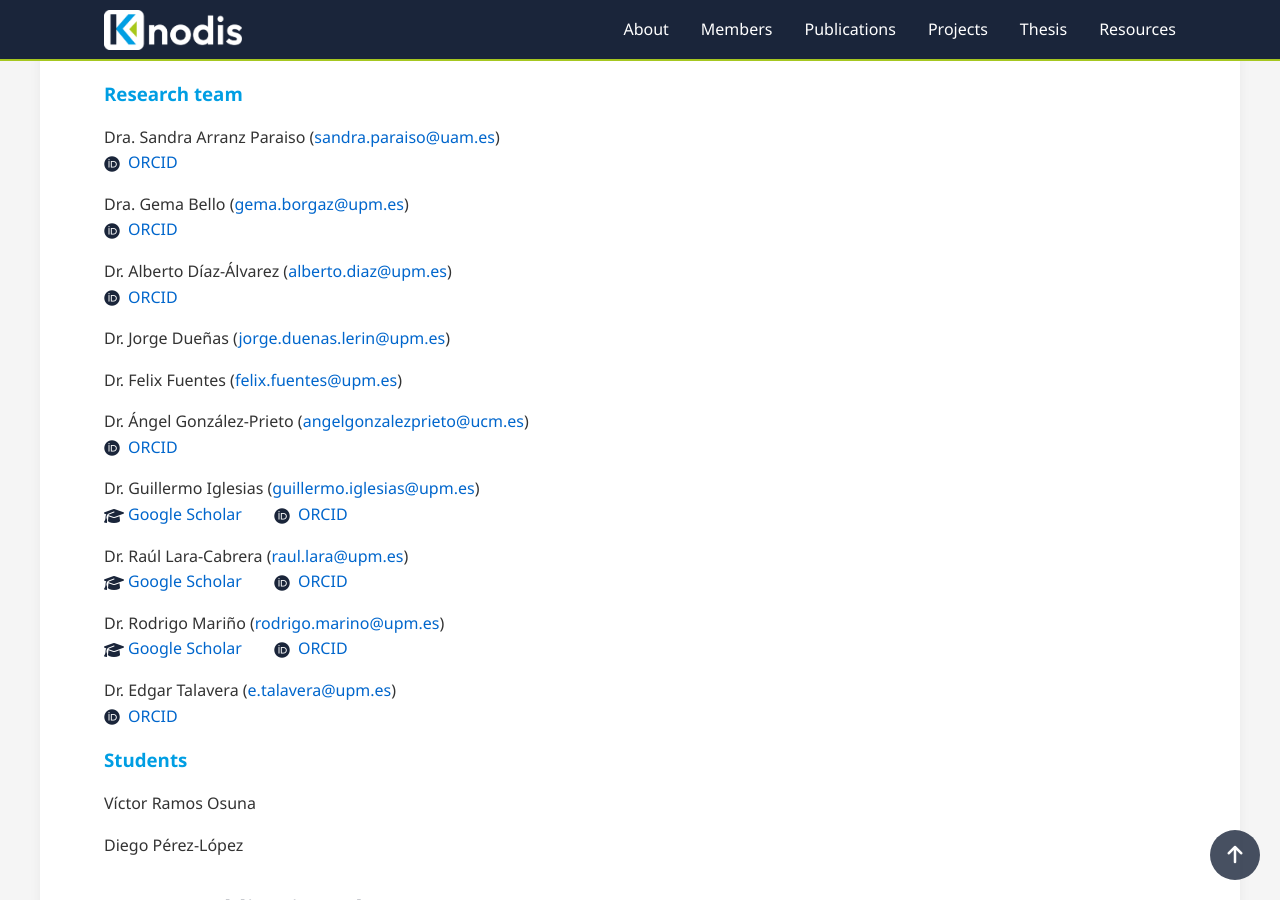
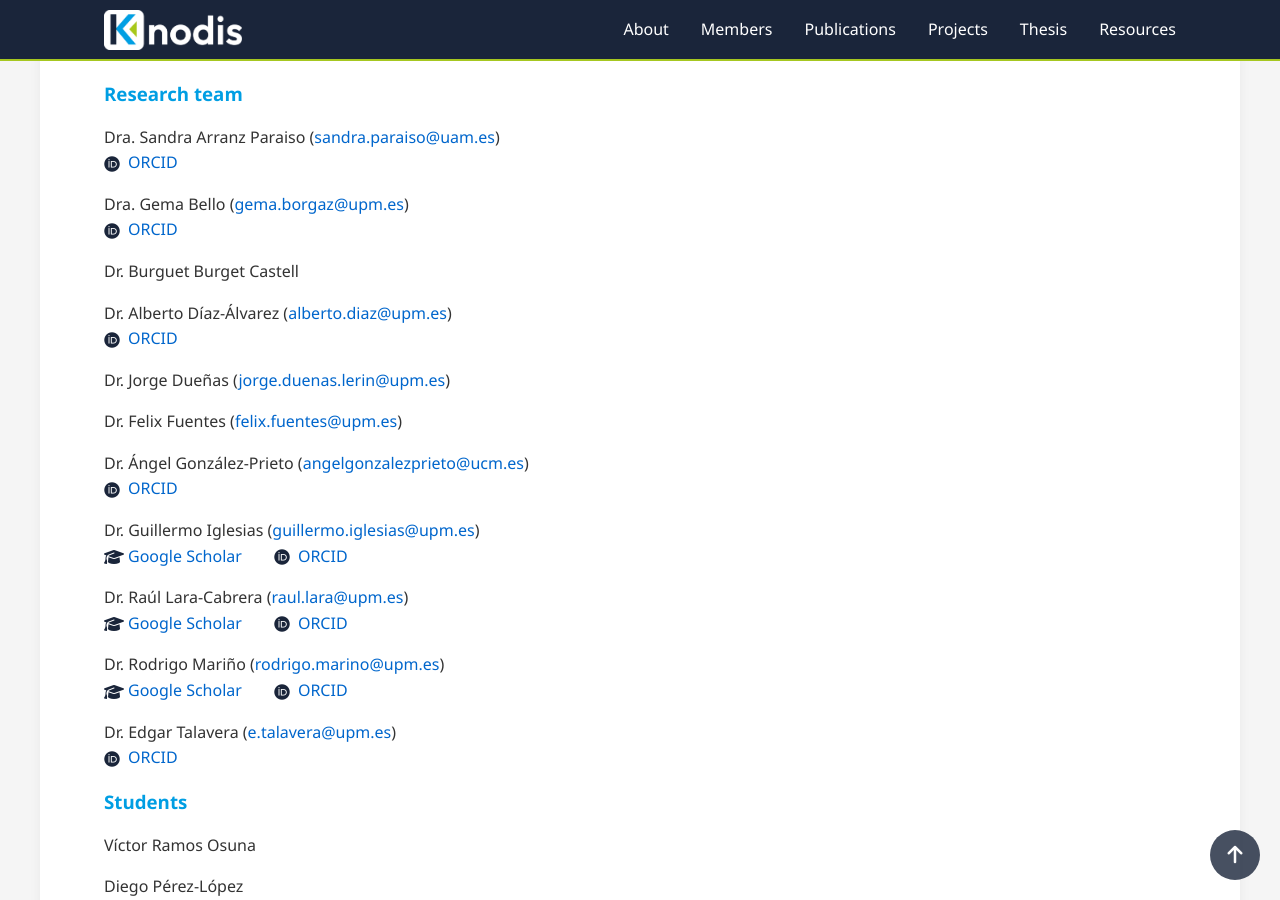
Before and after one commit to KNODIS-Research-Group/knodis-research-group.github.io, a Jekyll site: the page built from index.md, in a window 1280 px wide and 900 px high, scrolled down 1048 px. Built offline with Jekyll 4.4.1, drawn with Linux system fonts in a browser that asks for light colours.

Commit message:
Añadido Jordi

```diff
--- a/index.md
+++ b/index.md
@@ -30,6 +30,7 @@ Through this blend of cutting-edge research, innovation in teaching, and industr
   - [ORCID](https://orcid.org/0000-0002-4246-1089)
 - Dra. Gema Bello ([gema.borgaz@upm.es](mailto:gema.borgaz@upm.es))
   - [ORCID](https://orcid.org/0000-0003-2826-3286)
+- Dr. Burguet Burget Castell
 - Dr. Alberto Díaz-Álvarez ([alberto.diaz@upm.es](mailto:alberto.diaz@upm.es))
   - [ORCID](https://orcid.org/0000-0002-4150-9052)
 - Dr. Jorge Dueñas ([jorge.duenas.lerin@upm.es](mailto:jorge.duenas.lerin@upm.es))
```
